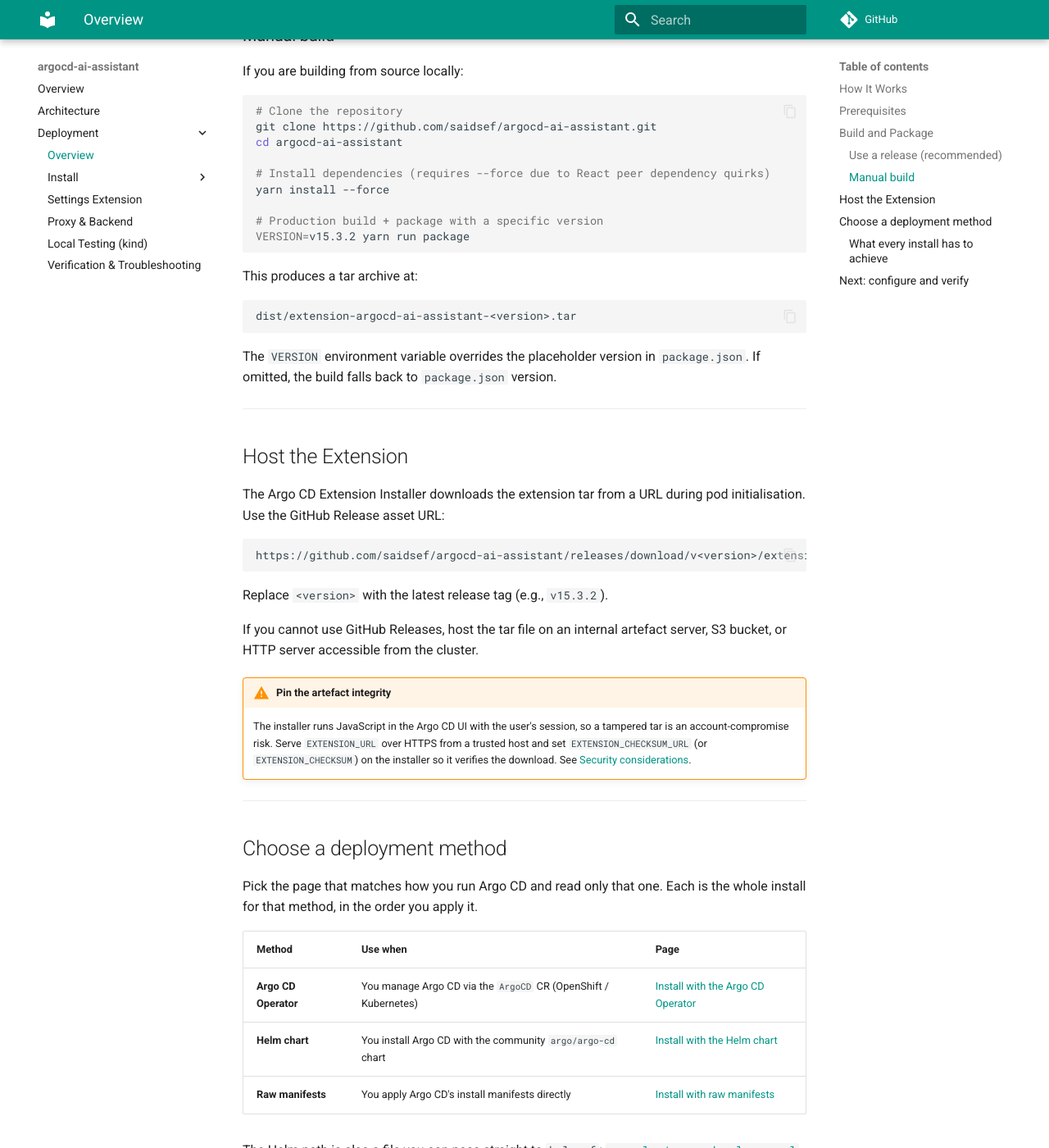
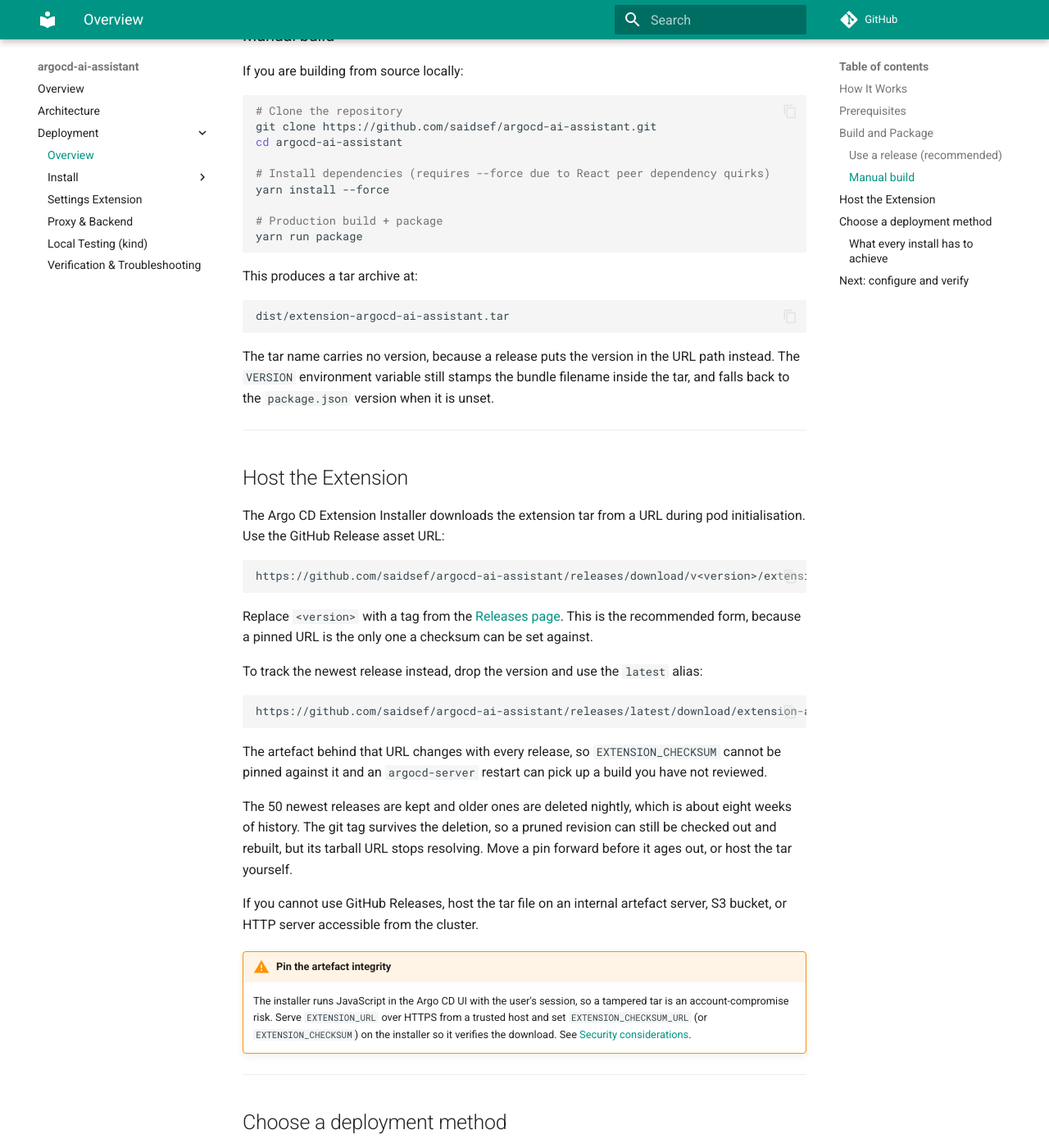
Before and after one commit to saidsef/argocd-ai-assistant, an MkDocs documentation site: the page built from docs/deployment.md, in a window 1280 px wide and 1400 px high, scrolled down 1249 px. Shown: the whole window at 82% size. Built offline with MkDocs 1.6.1 and Material for MkDocs 9.7.7, drawn with Linux system fonts in a browser that asks for light colours; comment, search, counter and statistics services are not loaded.

Commit message:
feat(ci): publish a stable asset name and prune old releases (#177)
A release now publishes its tarball as extension-argocd-ai-assistant.tar,
with the version in the URL path rather than the filename. A versioned URL
pins exactly as it did before, and releases/latest/download/ resolves for
anyone who would rather follow the newest release than edit a manifest
every time one ships.

The nightly cleanup workflow gained two jobs beside the one that expires PR
pre-releases. One keeps the 50 newest stable releases, the other keeps the
50 newest package versions. Fifty reaches back about eight weeks, which
outlives any pin somebody left alone for a month. Deleting a release leaves
its git tag in place, so a pruned revision can still be checked out and
rebuilt.

VERSION still stamps the bundle filename inside the tar, so the kind
harness and the release job both keep passing it.

Fixes #176

````diff
--- a/docs/deployment.md
+++ b/docs/deployment.md
@@ -44,17 +44,17 @@
 # Install dependencies (requires --force due to React peer dependency quirks)
 yarn install --force
 
-# Production build + package with a specific version
-VERSION=v15.3.2 yarn run package
+# Production build + package
+yarn run package
 ```
 
 This produces a tar archive at:
 
 ```
-dist/extension-argocd-ai-assistant-<version>.tar
+dist/extension-argocd-ai-assistant.tar
 ```
 
-The `VERSION` environment variable overrides the placeholder version in `package.json`. If omitted, the build falls back to `package.json` version.
+The tar name carries no version, because a release puts the version in the URL path instead. The `VERSION` environment variable still stamps the bundle filename inside the tar, and falls back to the `package.json` version when it is unset.
 
 ---
 
@@ -63,10 +63,20 @@
 The Argo CD Extension Installer downloads the extension tar from a URL during pod initialisation. Use the GitHub Release asset URL:
 
 ```
-https://github.com/saidsef/argocd-ai-assistant/releases/download/v<version>/extension-argocd-ai-assistant-v<version>.tar
+https://github.com/saidsef/argocd-ai-assistant/releases/download/v<version>/extension-argocd-ai-assistant.tar
 ```
 
-Replace `<version>` with the latest release tag (e.g., `v15.3.2`).
+Replace `<version>` with a tag from the [Releases page](https://github.com/saidsef/argocd-ai-assistant/releases). This is the recommended form, because a pinned URL is the only one a checksum can be set against.
+
+To track the newest release instead, drop the version and use the `latest` alias:
+
+```
+https://github.com/saidsef/argocd-ai-assistant/releases/latest/download/extension-argocd-ai-assistant.tar
+```
+
+The artefact behind that URL changes with every release, so `EXTENSION_CHECKSUM` cannot be pinned against it and an `argocd-server` restart can pick up a build you have not reviewed.
+
+The 50 newest releases are kept and older ones are deleted nightly, which is about eight weeks of history. The git tag survives the deletion, so a pruned revision can still be checked out and rebuilt, but its tarball URL stops resolving. Move a pin forward before it ages out, or host the tar yourself.
 
 If you cannot use GitHub Releases, host the tar file on an internal artefact server, S3 bucket, or HTTP server accessible from the cluster.
 
--- a/package.json
+++ b/package.json
@@ -17,8 +17,8 @@
         "build-dev": "yarn clean && yarn typecheck && webpack",
         "typecheck": "tsc --noEmit",
         "test": "node scripts/test.mjs",
-        "package": "yarn build && COPYFILE_DISABLE=1 tar -C dist -cvf dist/extension-argocd-ai-assistant-${VERSION:-$npm_package_version}.tar resources",
-        "package-dev": "yarn build-dev && COPYFILE_DISABLE=1 tar -C dist -cvf dist/extension-argocd-ai-assistant-${VERSION:-$npm_package_version}.tar resources",
+        "package": "yarn build && COPYFILE_DISABLE=1 tar -C dist -cvf dist/extension-argocd-ai-assistant.tar resources",
+        "package-dev": "yarn build-dev && COPYFILE_DISABLE=1 tar -C dist -cvf dist/extension-argocd-ai-assistant.tar resources",
         "clean": "rm -rf dist",
         "clean-all": "rm -rf dist && rm -rf node_modules",
         "build-docs": "podman run --rm -v .:/docs docker.io/squidfunk/mkdocs-material:9 build",
````
Also changed, not shown: docs/deployment/helm.md (+3 -3 lines), docs/deployment/operator.md (+3 -3 lines), docs/deployment/raw.md (+2 -2 lines), 4 other files.
